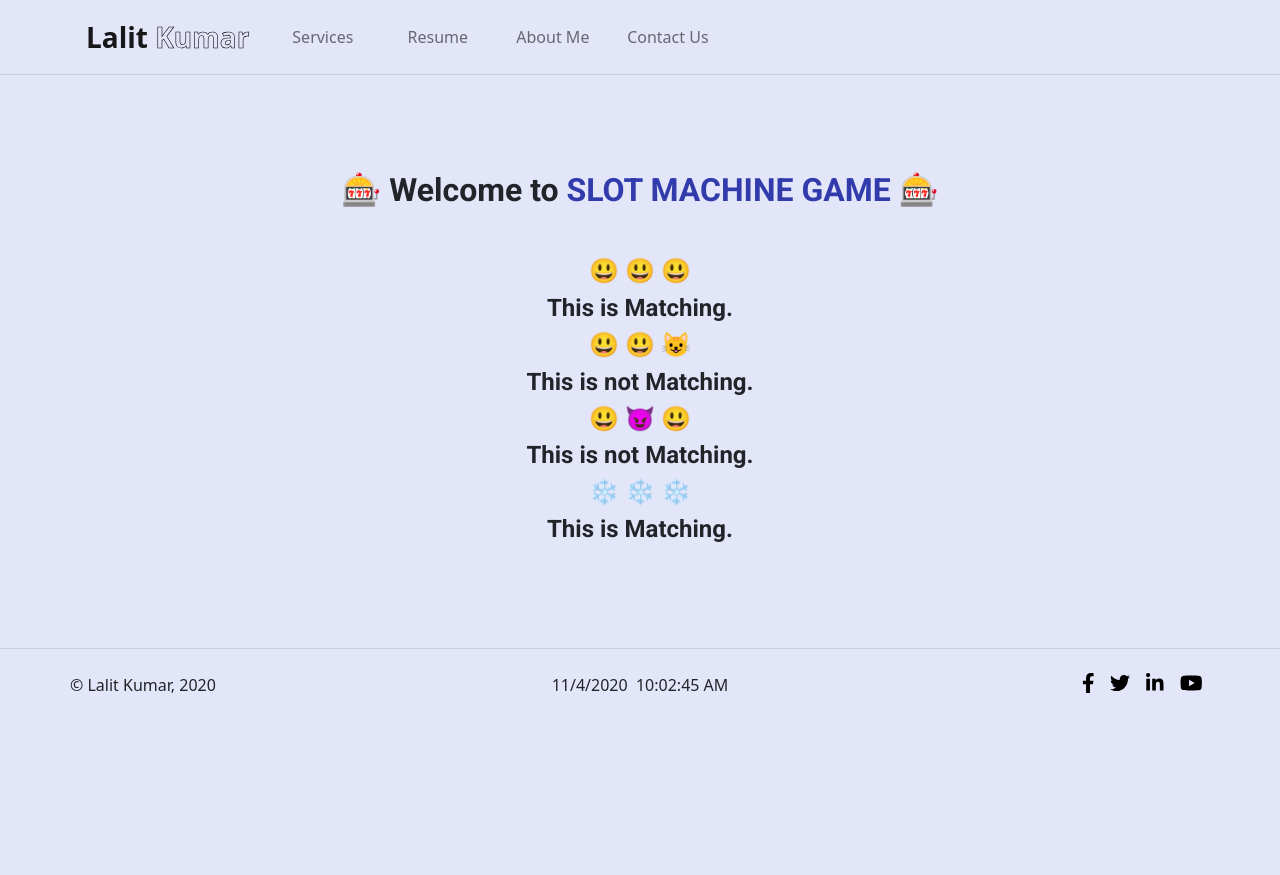
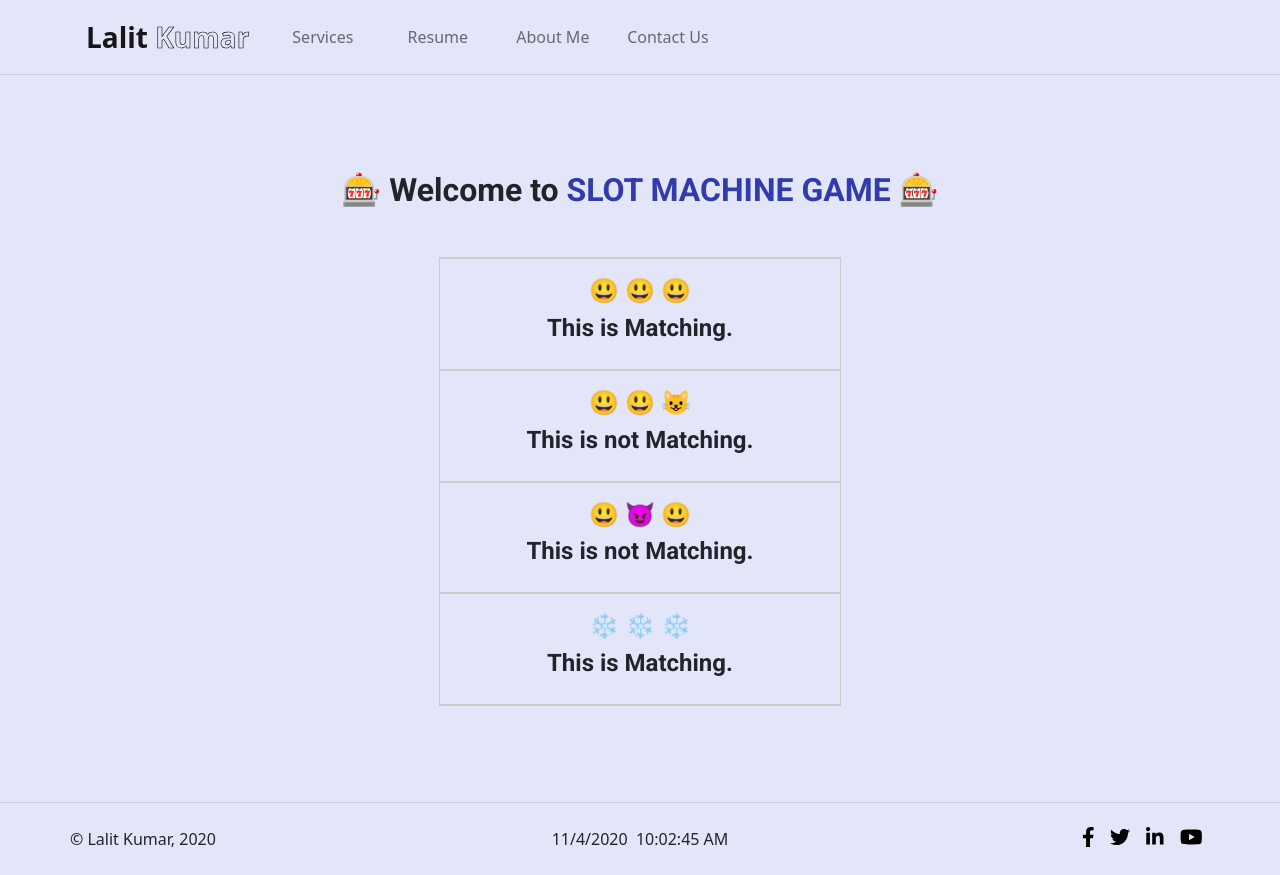
Before and after one commit to lalit-029/react-course, a React (Create React App) app: page /game in a window 1280 px wide. Before the commit the page ends 800 px from the top, so only its background shows below. Built offline with nearby package versions, Linux system fonts and the light colour scheme.

Commit message:
added style for slotgame

```diff
--- a/src/App.scss
+++ b/src/App.scss
@@ -125,6 +125,17 @@ body{
       height: 308.71px;
     }
   }
+  .slot-machine{
+    border: 1px solid #ccc;
+    hr{
+      margin: 0;
+    }
+    .slot-inner{
+      padding: 18px;
+      border-top: 1px solid #ccc;
+      border-bottom: 1px solid #ccc;
+    }
+  }
   .contact-form{
     .contact-link-row{
       .col-lg-5{
```
